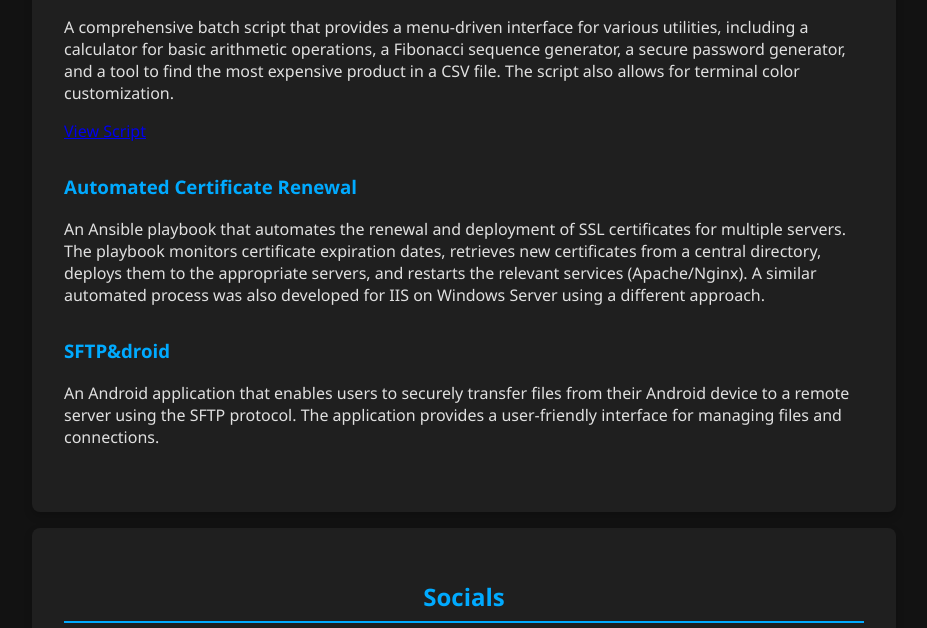
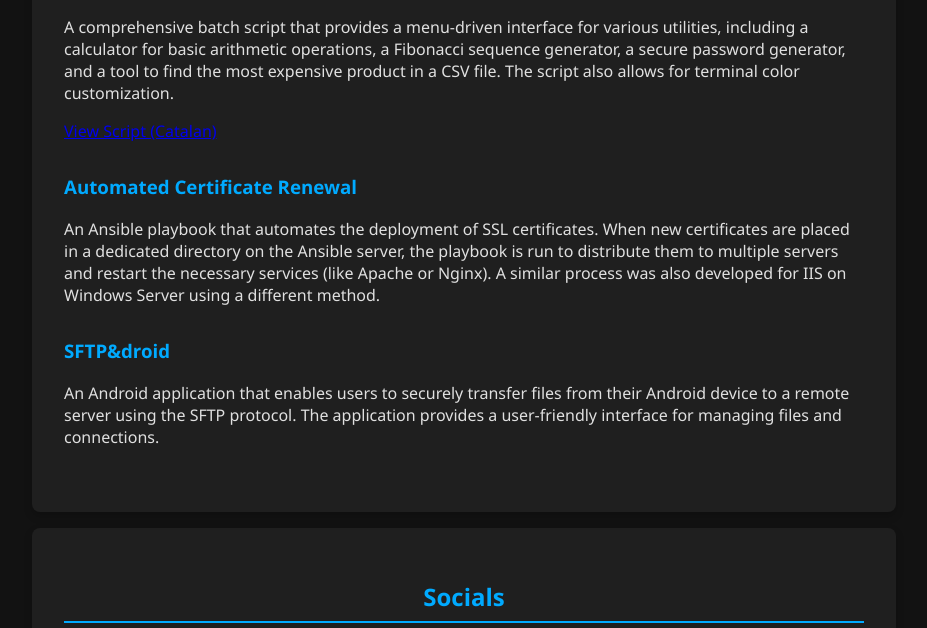
Before and after one commit to UraniumForest/uraniumforest.github.io, a plain HTML site: page index.html in a window 1280 px wide. Shown: the part 961-1589 px from the top of the page, without its empty margins (176-1103 px from the left). Drawn offline with Linux system fonts and the light colour scheme.

Commit message:
Update index.html

```diff
--- a/index.html
+++ b/index.html
@@ -158,11 +158,11 @@
         <div class="project">
             <h3>Batch Multi-Tool Script</h3>
             <p>A comprehensive batch script that provides a menu-driven interface for various utilities, including a calculator for basic arithmetic operations, a Fibonacci sequence generator, a secure password generator, and a tool to find the most expensive product in a CSV file. The script also allows for terminal color customization.</p>
-            <a href="slliteres_superaplicacio.bat" target="_blank">View Script</a>
+            <a href="slliteres_superaplicacio.bat" target="_blank">View Script (Catalan)</a>
         </div>
         <div class="project">
             <h3>Automated Certificate Renewal</h3>
-            <p>An Ansible playbook that automates the renewal and deployment of SSL certificates for multiple servers. The playbook monitors certificate expiration dates, retrieves new certificates from a central directory, deploys them to the appropriate servers, and restarts the relevant services (Apache/Nginx). A similar automated process was also developed for IIS on Windows Server using a different approach.</p>
+            <p>An Ansible playbook that automates the deployment of SSL certificates. When new certificates are placed in a dedicated directory on the Ansible server, the playbook is run to distribute them to multiple servers and restart the necessary services (like Apache or Nginx). A similar process was also developed for IIS on Windows Server using a different method.</p>
         </div>
         <div class="project">
             <h3>SFTP&droid</h3>
```
